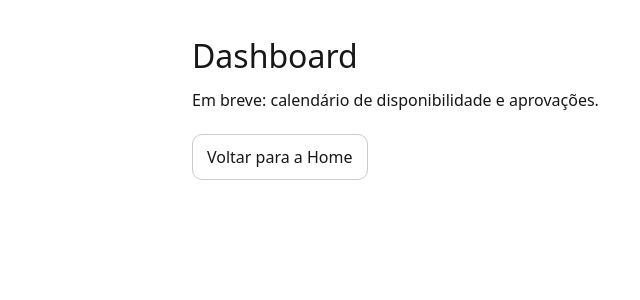
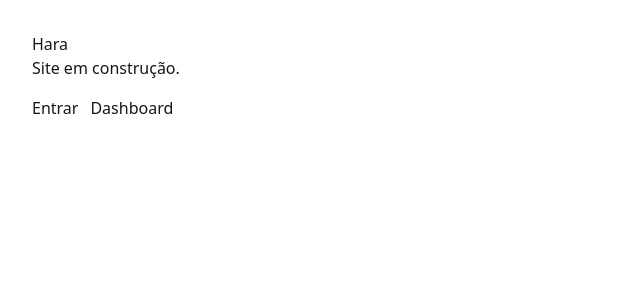
Before and after one commit to ViniLeite98/hara, a Next.js app: page /dashboard in a window 1280 px wide. Shown: the top 300 px of the page, without its empty margins (0-640 px from the left). Built offline with nearby package versions, Linux system fonts and the light colour scheme.

Commit message:
Update page.tsx

```diff
--- a/app/dashboard/page.tsx
+++ b/app/dashboard/page.tsx
@@ -1,31 +1,12 @@
-export default function Dashboard() {
+export default function Home() {
   return (
-    <main
-      style={{
-        padding: 32,
-        fontFamily: "system-ui",
-        maxWidth: 960,
-        margin: "0 auto",
-      }}
-    >
-      <h1 style={{ fontSize: 32, marginBottom: 8 }}>Dashboard</h1>
-      <p style={{ marginTop: 0, lineHeight: 1.6 }}>
-        Em breve: calendário de disponibilidade e aprovações.
-      </p>
+    <main style={{ padding: 32, fontFamily: "system-ui" }}>
+      <h1>Hara</h1>
+      <p>Site em construção.</p>
 
-      <div style={{ marginTop: 20, display: "flex", gap: 12, flexWrap: "wrap" }}>
-        <a
-          href="/"
-          style={{
-            padding: "10px 14px",
-            borderRadius: 10,
-            border: "1px solid #ccc",
-            textDecoration: "none",
-            display: "inline-block",
-          }}
-        >
-          Voltar para a Home
-        </a>
+      <div style={{ marginTop: 16, display: "flex", gap: 12 }}>
+        <a href="/login">Entrar</a>
+        <a href="/dashboard">Dashboard</a>
       </div>
     </main>
   );
```
